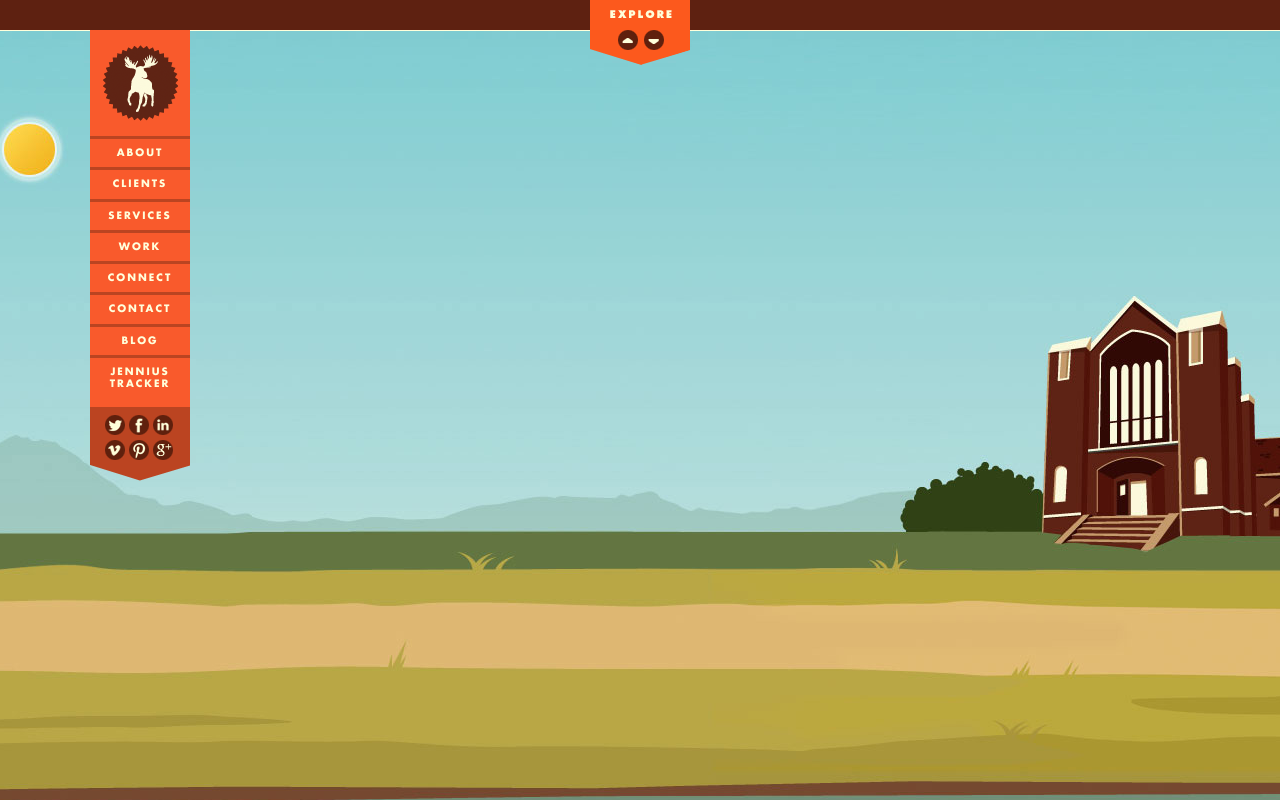
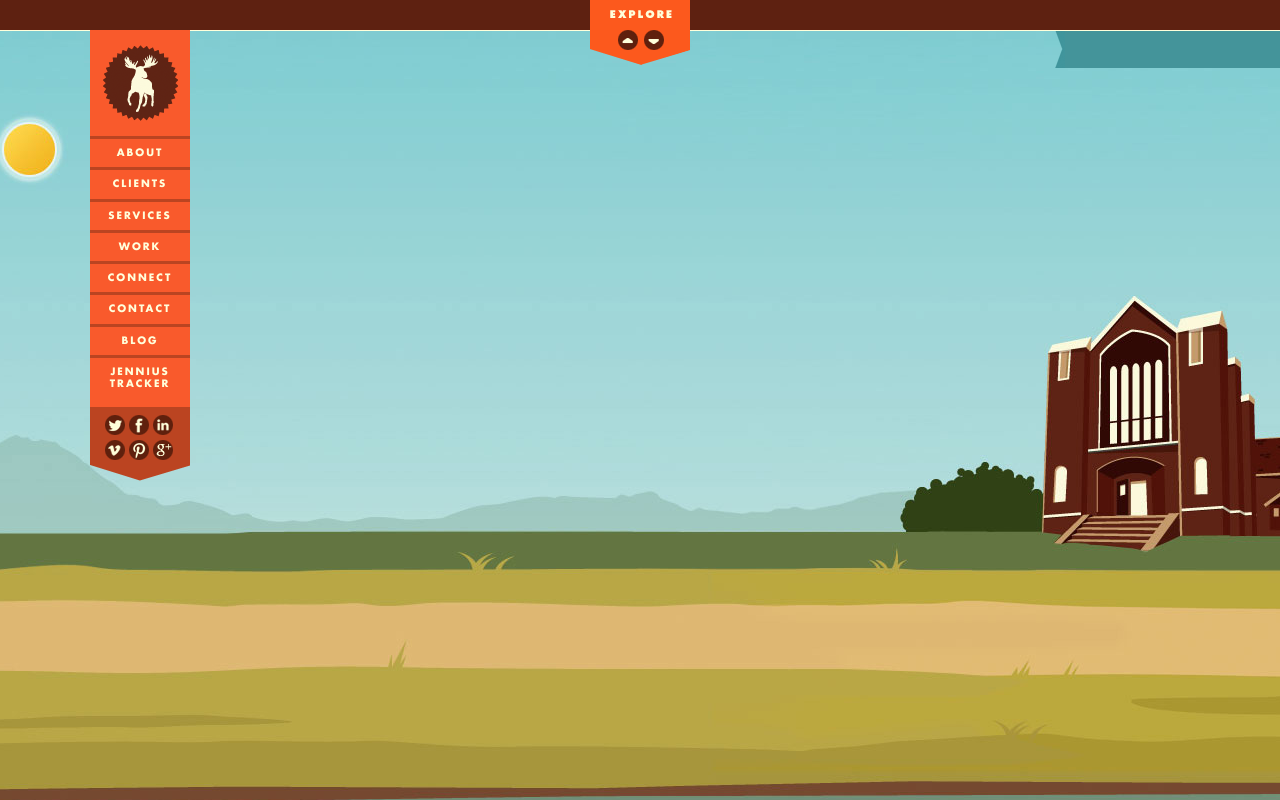
Before and after one commit to Enceradeira/enceradeira.github.io, a plain HTML site: page index.html in a window 1280 px wide. Shown: the top 800 px of the page. Drawn offline with Linux system fonts and the light colour scheme.

Commit message:
shareThis - banner added

```diff
--- a/assets/css/css.css
+++ b/assets/css/css.css
@@ -73,6 +73,24 @@ header#navHeader {
 	left: 69px;
 	position:fixed;
 	z-index: 101;
+}
+
+header#navHeader #shareThis {
+	width: 215px;
+	height: 37px;
+	background-color: #44949a;
+	margin-top: 1px;
+
+}
+
+header#navHeader #shareThis span.share-banner {
+	display: block;
+	background: url(../../images/social-banner-end.png);
+	position: absolute;
+	left: -10px;
+	top: 0px;
+	width: 10px;
+	height: 37px;
 }
 
 #main-nav {
--- a/assets/javascript/js.js
+++ b/assets/javascript/js.js
@@ -6,6 +6,11 @@ var positionNavHeader = function() {
         position: 'fixed',
         top: 30,
         left: contentPosition.left
+    });
+    $("header#navHeader #shareThis").css({
+        position: 'fixed',
+        top: 30,
+        right: 0
     });
 };
 
--- a/index.html
+++ b/index.html
@@ -25,6 +25,9 @@
             </div>
         </header>
         <header id="navHeader">
+            <section id="shareThis">
+              <span class="share-banner">&nbsp;</span>
+            </section>
             <section id="navWrapper">
                 <nav id="main-nav">
                     <a class="m-logo" href="#home" data-hash="home"></a>
```
Also changed, not shown: images/social-banner-end.png (added).
